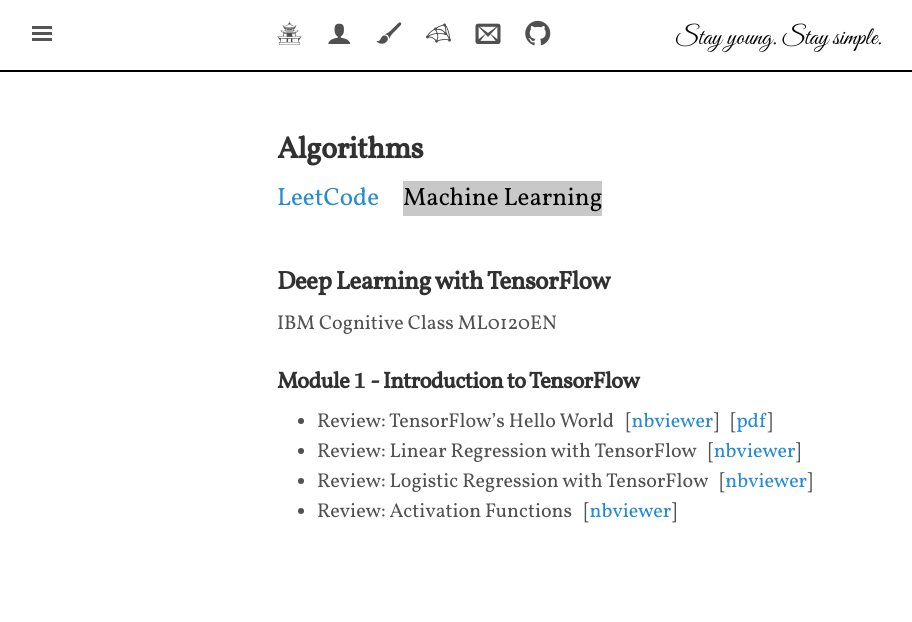
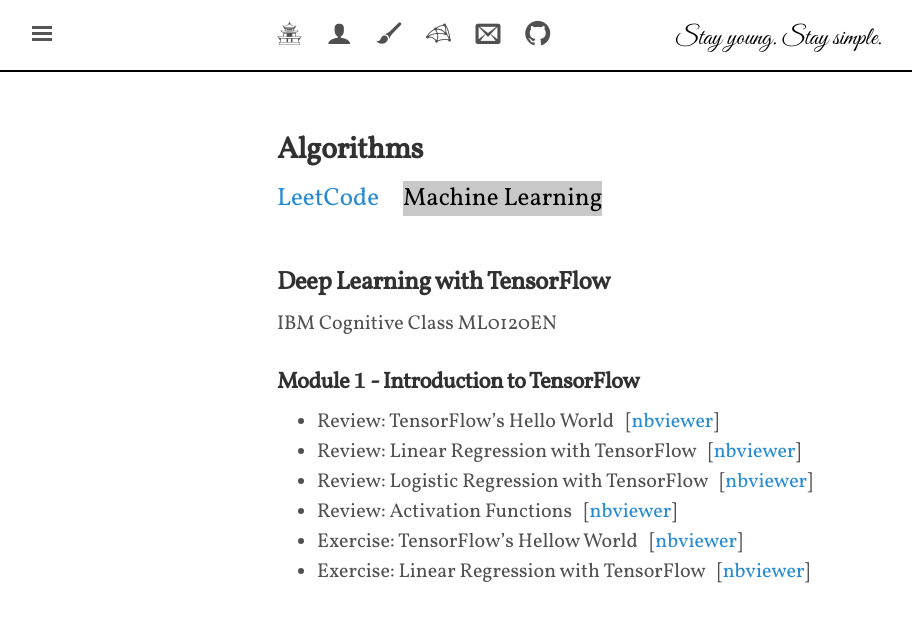
Before and after one commit to shevapato2008/myBlog, a Jekyll site: the page built from algorithms/machinelearning/dltf/index.md, in a window 1280 px wide. Shown: the top 622 px of the page, without its empty margins (3-915 px from the left). Built offline with Jekyll 4.4.1, drawn with Linux system fonts in a browser that asks for light colours; some web fonts are replaced; formulas are drawn with MathJax 3; comment, search, counter and statistics services are not loaded.

Commit message:
Modified.

```diff
--- a/algorithms/machinelearning/dltf/index.md
+++ b/algorithms/machinelearning/dltf/index.md
@@ -10,14 +10,16 @@
 
 ### Module $\boldsymbol{1}$ - Introduction to TensorFlow
 + Review: TensorFlow's Hello World
-&nbsp; [[nbviewer](http://nbviewer.jupyter.org/github/shevapato2008/IBM_ML0120EN/blob/master/ML0120EN-1.1-Review-TensorFlow-Hello-World.ipynb)]
-&nbsp; [[pdf]({{site.baseurl}}/algorithms/machinelearning/dltf/pdfs/1-1.pdf)]<br>
+&nbsp; [[nbviewer](http://nbviewer.jupyter.org/github/shevapato2008/IBM_ML0120EN/blob/master/ML0120EN-1.1-Review-TensorFlowHelloWorld.ipynb)]
 + Review: Linear Regression with TensorFlow
 &nbsp; [[nbviewer](http://nbviewer.jupyter.org/github/shevapato2008/IBM_ML0120EN/blob/master/ML0120EN-1.2-Review-LinearRegressionwithTensorFlow.ipynb)]
 + Review: Logistic Regression with TensorFlow
 &nbsp; [[nbviewer](http://nbviewer.jupyter.org/github/shevapato2008/IBM_ML0120EN/blob/master/ML0120EN-1.3-Review-LogisticRegressionwithTensorFlow.ipynb)]
 + Review: Activation Functions
 &nbsp; [[nbviewer](http://nbviewer.jupyter.org/github/shevapato2008/IBM_ML0120EN/blob/master/ML0120EN-1.4-Review-ActivationFunctions.ipynb)]
-
++ Exercise: TensorFlow's Hellow World
+&nbsp; [[nbviewer](http://nbviewer.jupyter.org/github/shevapato2008/IBM_ML0120EN/blob/master/ML0120EN-1.1-Exercise-TensorFlowHelloWorld.ipynb)]
++ Exercise: Linear Regression with TensorFlow
+&nbsp; [[nbviewer](http://nbviewer.jupyter.org/github/shevapato2008/IBM_ML0120EN/blob/master/ML0120EN-1.2-Exercise-LinearRegression.ipynb)]
 
 <br><br>
```
